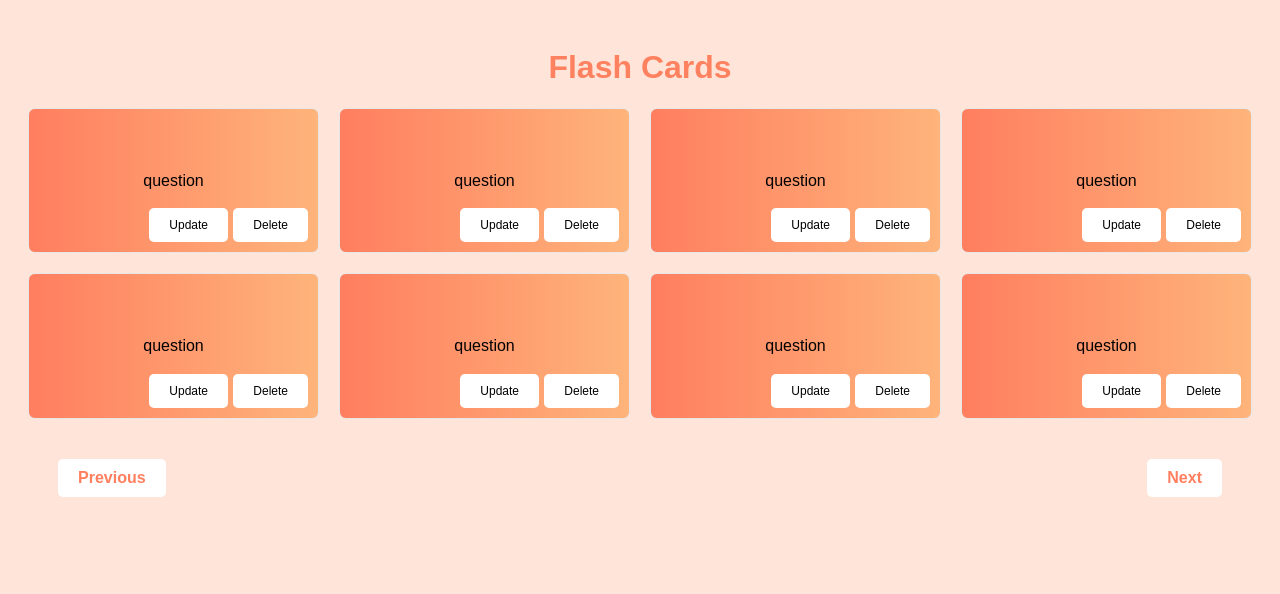
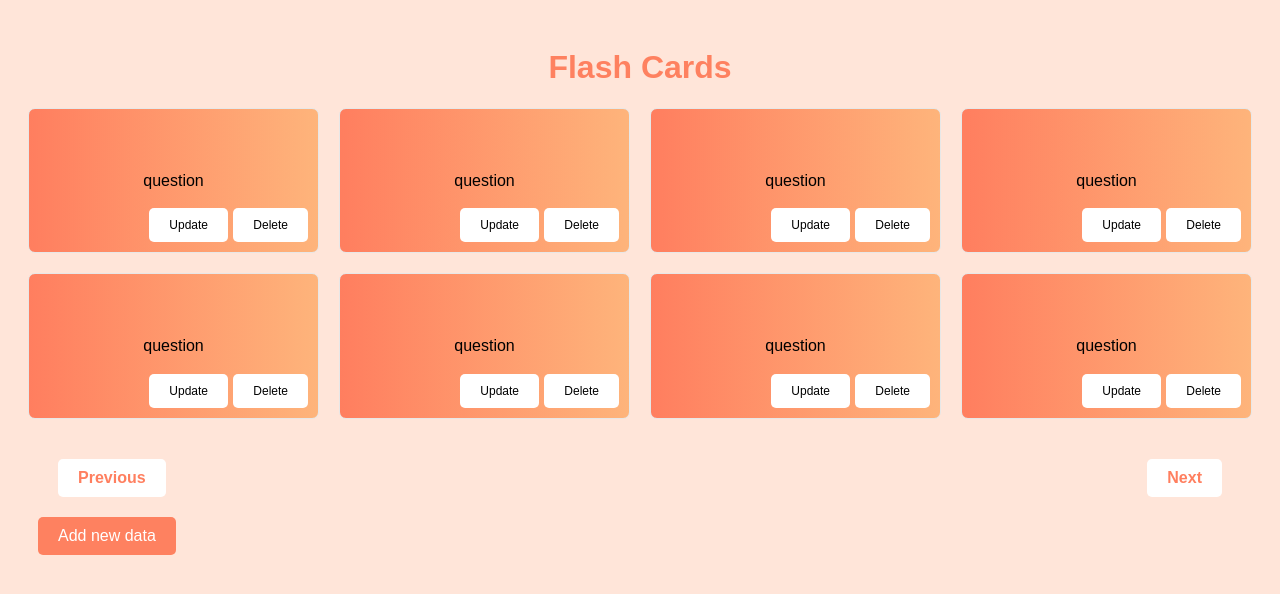
Before and after one commit to Rudransh-Singh-Athwal/Flash-Cards, a React (Vite) app: page / in a window 1280 px wide. Shown: the top 594 px of the page. Built offline with nearby package versions, Linux system fonts and the light colour scheme; no server answers.

Commit message:
add data button added

```diff
--- a/src/App.jsx
+++ b/src/App.jsx
@@ -1,6 +1,7 @@
 // https://csebackend-74p9.onrender.com/api/v1/QnA/get
 // https://csebackend-74p9.onrender.com/api/v1/QnA/update/:id
 // https://csebackend-74p9.onrender.com/api/v1/QnA/delete/:id
+// https://csebackend-74p9.onrender.com/api/v1/QnA  post single data
 
 import axios from "axios";
 import { useEffect, useState } from "react";
@@ -216,6 +217,7 @@ function FlashCards() {
           Next
         </button>
       </div>
+      <button className="addDataButton">Add new data</button>
       {/* <h3 className="ownerName">Made by Rudransh</h3> */}
     </>
   );
--- a/src/index.css
+++ b/src/index.css
@@ -128,6 +128,23 @@ div.selected:hover {
   box-sizing: border-box;
 }
 
+.addDataButton {
+  padding: 10px 20px;
+  margin: 10px;
+  border: none;
+  border-radius: 5px;
+  background-color: #fe8160;
+  color: #fff;
+  font-size: 16px;
+  cursor: pointer;
+  transition: background-color 0.3s ease-in-out, transform 0.3s ease-in-out;
+}
+
+.addDataButton:hover {
+  /* font-weight: bold; */
+  transform: translateY(-3px);
+}
+
 @media (max-width: 768px) {
   body {
     font-family: sans-serif;
```
